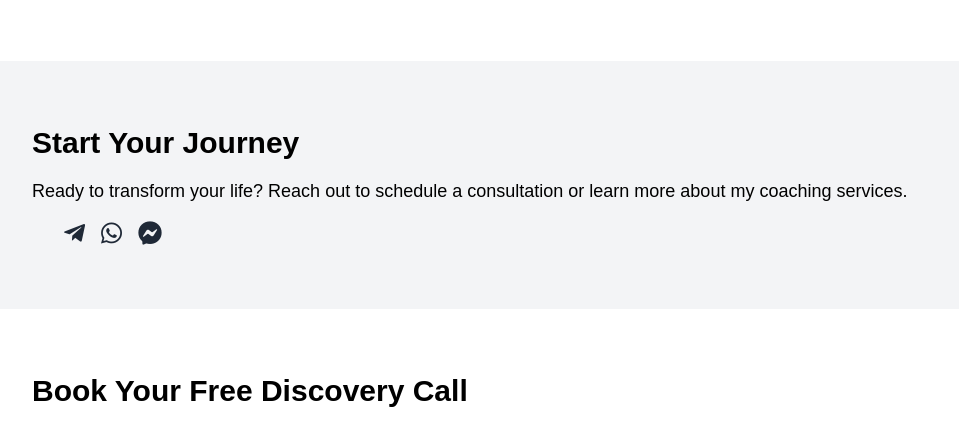
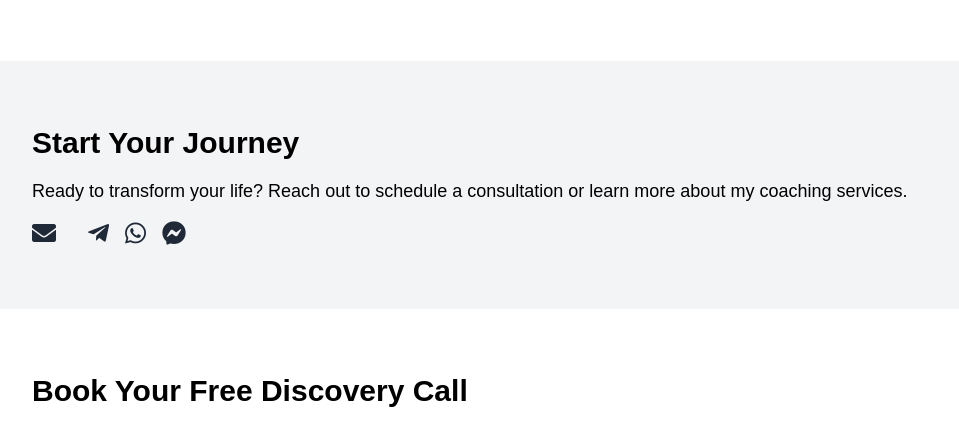
Before and after one commit to VasilKonsta/KonstantinVasilev.info, a plain HTML site: page index.html in a window 1280 px wide. Shown: the part 1827-2272 px from the top of the page, without its empty margins (160-1119 px from the left). Drawn offline with nearby package versions, Linux system fonts and the light colour scheme; a script that the page names is missing.

Commit message:
index.html

```diff
--- a/index.html
+++ b/index.html
@@ -191,6 +191,7 @@
             </p>
             <div class="flex space-x-4">
                 <a href="mailto:konstantin.vasilev@hotmail.com" class="text-gray-800 hover:text-gray-600 contact-icon">
+                        <i class="fas fa-envelope text-2xl"></i>
                 </a>
                 <a href="https://t.me/+358440762349" class="text-gray-800 hover:text-gray-600 contact-icon">
                     <i class="fab fa-telegram-plane text-2xl"></i>
```
